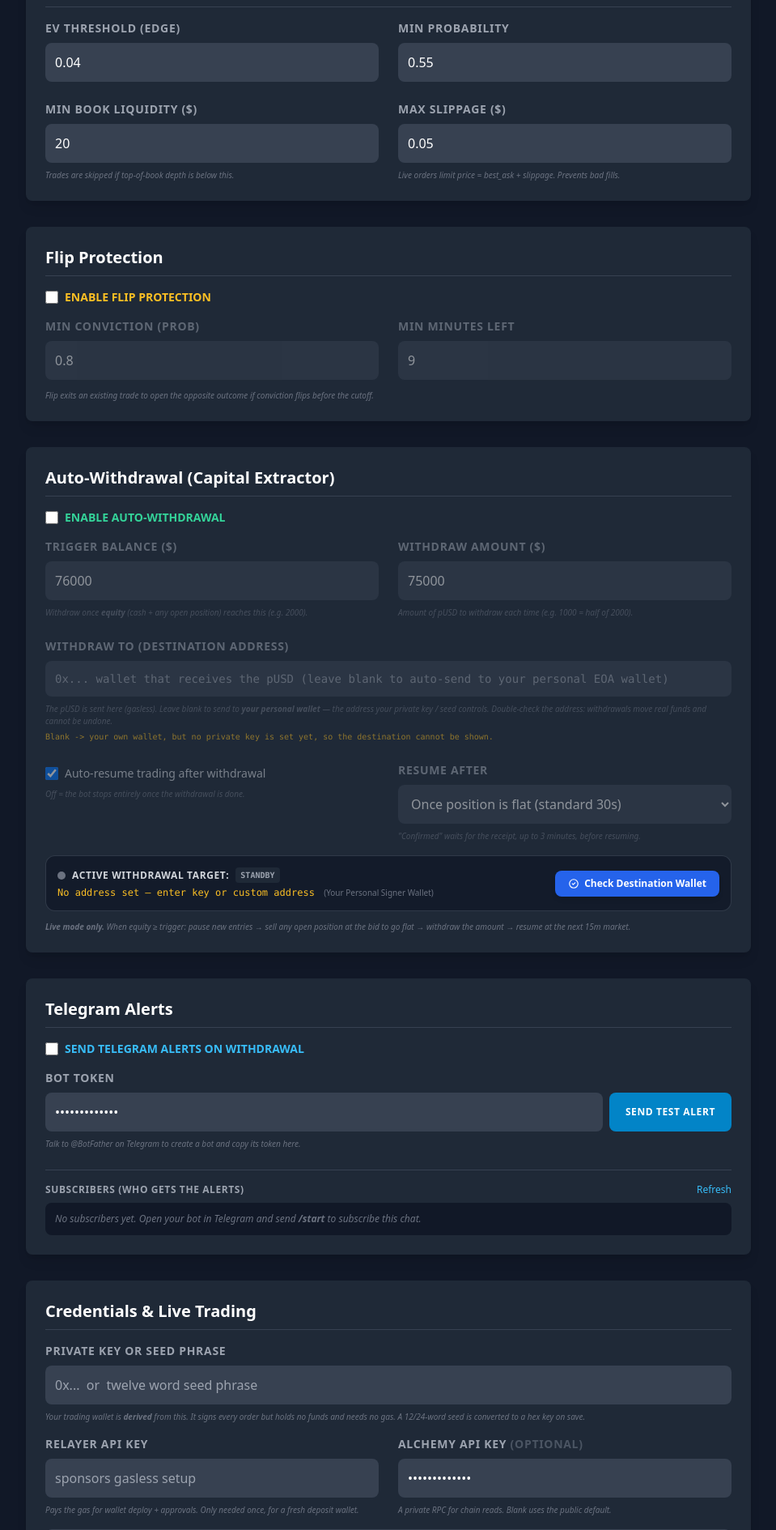
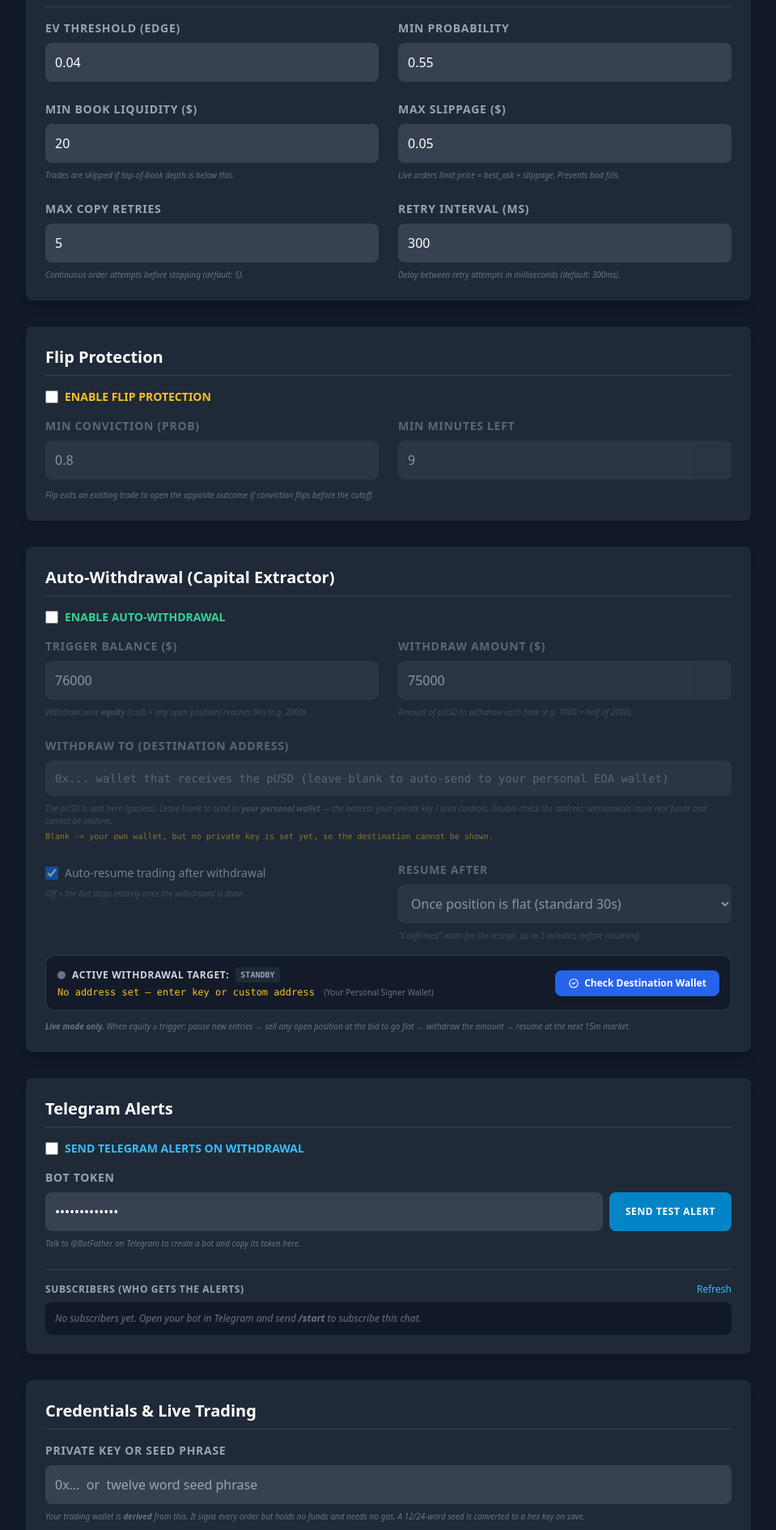
Before and after one commit to TonWeb3/LIVE, a FastAPI app: page /settings in a window 1280 px wide. Shown: the part 597-2486 px from the top of the page at 81% size, without its empty margins (160-1119 px from the left). Run offline with FastAPI, Linux system fonts and the light colour scheme; data that the repository does not hold is empty; parts of the project's set-up code (start-up, migrations or seed data) failed here and were passed over; some libraries are stand-ins or nearby versions.

Commit message:
Add files via upload

```diff
--- a/config.json
+++ b/config.json
@@ -7,7 +7,9 @@
   "live": {
     "max_slippage": 0.05,
     "exit_max_retries": 5,
-    "allow_partial_fill": true
+    "allow_partial_fill": true,
+    "relayer_api_key": "",
+    "alchemy_api_key": ""
   },
   "relayer": {
     "api_key": ""
@@ -18,11 +20,14 @@
     "withdraw_amount": 75000,
     "recipient_address": "",
     "auto_resume": true,
-    "resume_after": "flat"
+    "resume_after": "flat",
+    "withdraw_address": "",
+    "auto_resume_after_withdrawal": true,
+    "default_destination": ""
   },
   "telegram": {
     "enabled": false,
-    "bot_token": "8394214124:AAGQs5vsfU3EustebtWTwtVk4ZgDcCeR-to"
+    "bot_token": "839421...R-to"
   },
   "polymarket": {
     "gamma_base_url": "https://gamma-api.polymarket.com",
@@ -46,7 +51,7 @@
     "ev_threshold": 0.04,
     "min_prob": 0.55,
     "min_book_liquidity_usd": 20,
-    "max_book_age_s": 3.0
+    "max_book_age_s": 3
   },
   "settlement": {
     "authoritative_settle_wait_s": 90
@@ -54,7 +59,7 @@
   "flip": {
     "enabled": false,
     "min_conviction": 0.8,
-    "min_minutes_left": 9.0
+    "min_minutes_left": 9
   },
   "chainlink": {
     "polygon_rpc_url": "https://polygon.drpc.org",
--- a/main.py
+++ b/main.py
@@ -792,16 +792,21 @@ async def _continuous_live_copy_fill(trade: Dict[str, Any], market: Dict[str, An
                 live_amount = max(1.0, min(live_amount, live_balance)) if live_balance >= 1.0 else 0.0
                 state["precomputed_live_stake"] = round(live_amount, 2)
 
-            if cur_ask_liq_usd is not None and cur_ask_liq_usd > 0 and live_amount > 0:
-                live_amount = max(1.0, round(min(live_amount, cur_ask_liq_usd), 2)) if live_balance >= 1.0 else 0.0
-
-            if live_balance < 1.0 or live_amount < 1.0:
+            # Polymarket order size minimum: at least 5 shares and at least $1.00
+            min_order_cost = round(max(1.00, math.ceil(5.0 * current_ask * 100.0) / 100.0), 2)
+            if live_balance < min_order_cost:
                 trade["live_status"] = "INSUFFICIENT_FUNDS"
-                log_message(f"LIVE copy halted for {trade['market_slug']}: deposit balance too low (${live_balance:.2f} < $1.00 minimum)")
+                log_message(f"LIVE copy halted for {trade['market_slug']}: deposit balance too low (${live_balance:.2f} < ${min_order_cost:.2f} minimum for 5 shares @ {current_ask:.4f})")
                 await asyncio.to_thread(save_state)
                 _sync_active_trades_to_latest_data()
                 await broadcast_state()
                 break
+
+            if live_amount < min_order_cost:
+                live_amount = min_order_cost
+
+            if cur_ask_liq_usd is not None and cur_ask_liq_usd >= min_order_cost and live_amount > cur_ask_liq_usd:
+                live_amount = round(cur_ask_liq_usd, 2)
 
             # 4. Place GTD limit BUY order directly with progressive sweep
             extra_slip = min(0.08, (attempt_num - 1) * 0.015)
--- a/templates/settings.html
+++ b/templates/settings.html
@@ -87,8 +87,18 @@
                     </div>
                     <div>
                         <label class="block text-gray-400 text-xs sm:text-sm mb-2 uppercase font-bold tracking-wider">Max Slippage ($)</label>
-                        <input type="number" step="0.005" min="0.001" max="0.10" x-model.number="form.live.max_slippage" class="w-full bg-gray-700 border-none rounded-lg p-3 text-white focus:ring-2 focus:ring-blue-500 transition">
+                        <input type="number" step="any" min="0" max="0.50" x-model.number="form.live.max_slippage" class="w-full bg-gray-700 border-none rounded-lg p-3 text-white focus:ring-2 focus:ring-blue-500 transition">
                         <p class="text-[10px] text-gray-500 mt-2 italic">Live orders limit price = best_ask + slippage. Prevents bad fills.</p>
+                    </div>
+                    <div>
+                        <label class="block text-gray-400 text-xs sm:text-sm mb-2 uppercase font-bold tracking-wider">Max Copy Retries</label>
+                        <input type="number" step="1" min="1" max="50" x-model.number="form.copy_trader.max_retries" class="w-full bg-gray-700 border-none rounded-lg p-3 text-white focus:ring-2 focus:ring-blue-500 transition">
+                        <p class="text-[10px] text-gray-500 mt-2 italic">Continuous order attempts before stopping (default: 5).</p>
+                    </div>
+                    <div>
+                        <label class="block text-gray-400 text-xs sm:text-sm mb-2 uppercase font-bold tracking-wider">Retry Interval (ms)</label>
+                        <input type="number" step="50" min="50" max="5000" x-model.number="form.copy_trader.retry_interval_ms" class="w-full bg-gray-700 border-none rounded-lg p-3 text-white focus:ring-2 focus:ring-blue-500 transition">
+                        <p class="text-[10px] text-gray-500 mt-2 italic">Delay between retry attempts in milliseconds (default: 300ms).</p>
                     </div>
                 </div>
             </div>
@@ -574,6 +584,7 @@
                 form: {
                     has_live_creds: false,
                     private_key: '',
+                    copy_trader: { retry_interval_ms: 300, max_retries: 5 },
                     polymarket: { series_id: '' },
                     trading: { symbol: '', risk_type: 'percent', risk_value: 10 },
                     ev: { ev_threshold: 0.04, min_prob: 0.55, min_book_liquidity_usd: 20.0 },
```
